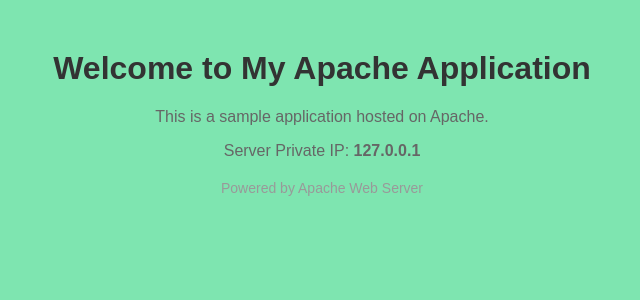
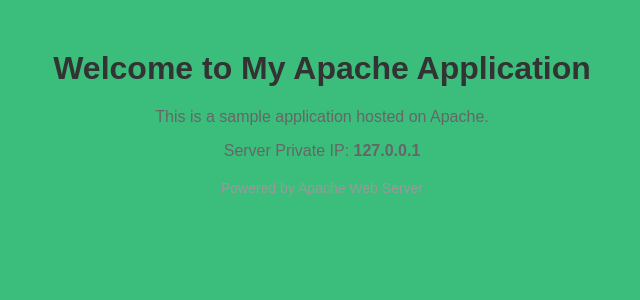
Before and after one commit to Sabeel28x/Demo-C1-CD, a PHP site: page / in a window 1280 px wide. Shown: the top 300 px of the page, without its empty margins (318-958 px from the left). Run offline with PHP 8.4, Linux system fonts and the light colour scheme.

Commit message:
Update index.php

```diff
--- a/index.php
+++ b/index.php
@@ -7,7 +7,7 @@
             font-family: Arial, sans-serif;
             text-align: center;
             margin-top: 50px;
-            background-color: #7ee5b0;
+            background-color: #3bbe7b;
         }
         h1 {
             color: #333;
```
